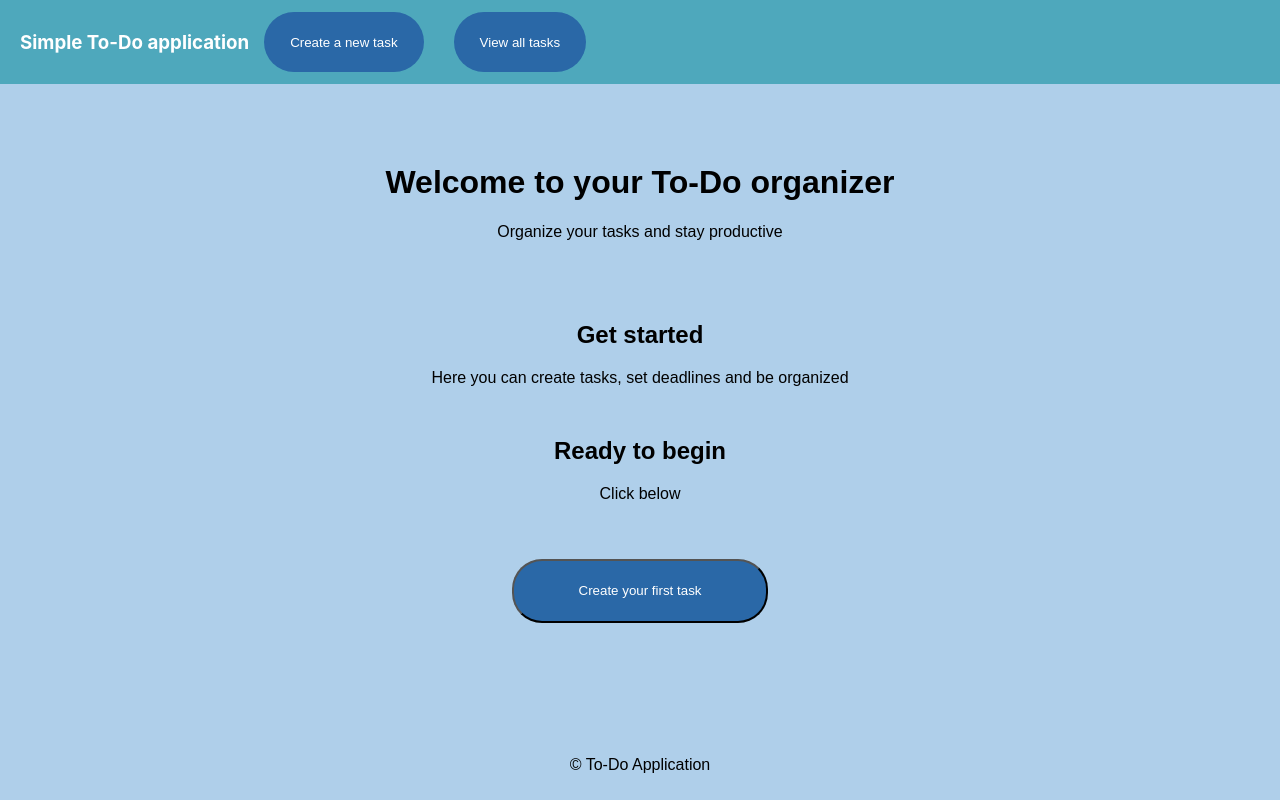
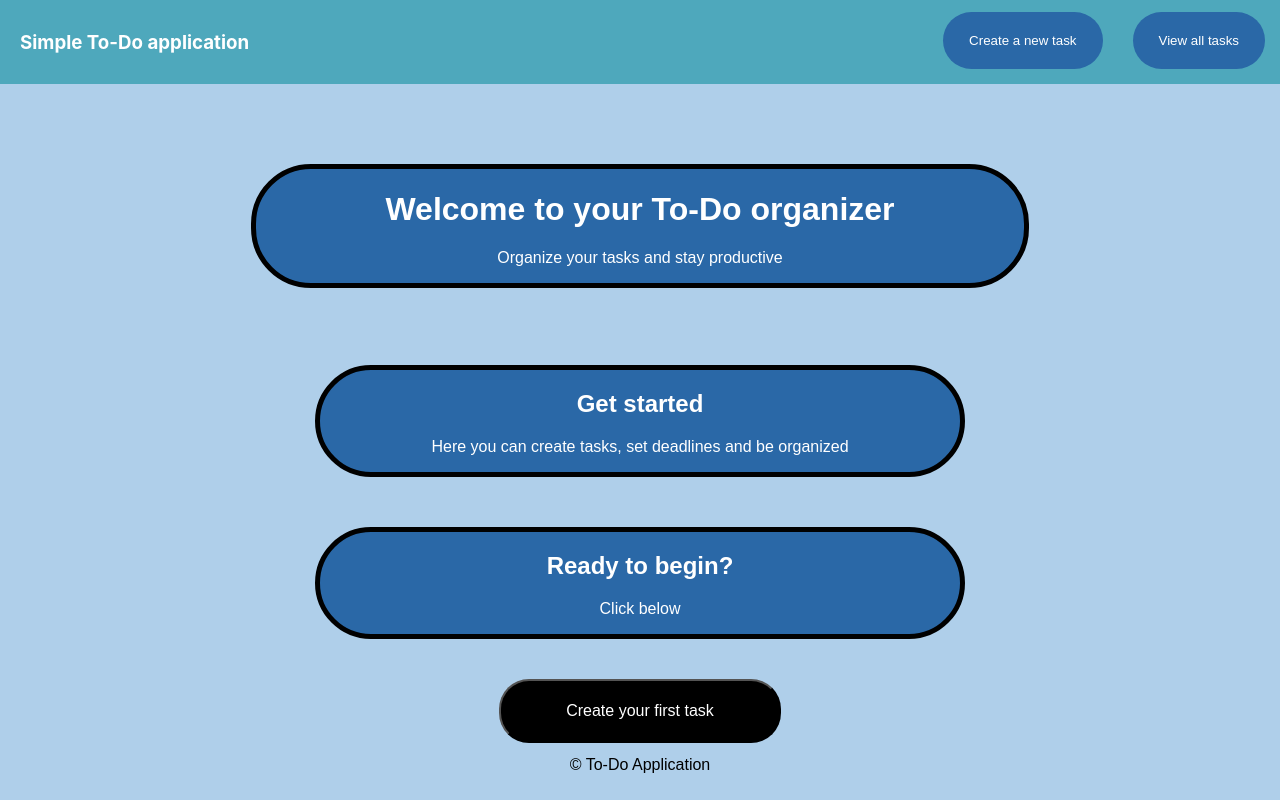
Before and after one commit to rstoyanovv/intro-to-react, a React (Create React App) app in the folder todo-frontend/: page / in a window 1280 px wide. Built offline with nearby package versions, Linux system fonts and the light colour scheme.

Commit message:
Fixing some problems

```diff
--- a/todo-frontend/src/components/CreateNewTask.js
+++ b/todo-frontend/src/components/CreateNewTask.js
@@ -36,23 +36,27 @@ export default function CreateNewTask() {
       {isSubmitted ? (
         <p>Task created successfully!</p>
       ) : (
-        <form onSubmit={handleSubmit}>
+        <form style={{ width: '40vw' }} onSubmit={handleSubmit}>
           <div className='form-row'>
-            <p style={{ marginRight: '12px' }}>Enter title of your task</p>
+            <p className='paragraph' style={{ marginRight: '12px' }}>Enter title of your task</p>
             <input
               type="text"
               placeholder="Enter task title"
               value={newTitle}
               onChange={(e) => setNewTitle(e.target.value)}
+              className='input-text'
+              required
             />
           </div>
           <div className='form-row'>
-            <p style={{ marginRight: '12px' }}>Enter descirption of your task</p>
+            <p className='paragraph' style={{ marginRight: '12px' }}>Enter descirption of your task</p>
             <input
               type="text"
               placeholder="Enter description of task"
               value={newTask}
               onChange={(e) => setNewTask(e.target.value)}
+              className='input-text'
+              required
             />
           </div>
           <div className='form-row'>
--- a/todo-frontend/src/components/Navbar.js
+++ b/todo-frontend/src/components/Navbar.js
@@ -10,17 +10,25 @@ export default function Navbar() {
         borderRadius: '30px',
     }
 
+    const styleOfNavButtons = {
+        position: 'absolute',
+        right: '0',
+    }
+
     return (
         <nav>
             <a href='/'>
                 <h3>Simple To-Do application</h3>
             </a>
+            <div className="nav-button-section" style={styleOfNavButtons}>
                 <button style={styleOfButton}>
                     <a style={styleOfATag} href='/api/create-task'> Create a new task </a>
                 </button>
                 <button style={styleOfButton}>
                     <a style={styleOfATag} href='/api/get-tasks'> View all tasks </a>
                 </button>
+            </div>
+
         </nav>
     );
 }
--- a/todo-frontend/src/components/WelcomePage.js
+++ b/todo-frontend/src/components/WelcomePage.js
@@ -2,9 +2,10 @@ import '../styles/welcomePageStyle.css';
 
 export default function WelcomePage() {
     const styleOfATag = {
-        display: 'block',
+        //display: 'block',
         textDecoration: 'none',
         padding: '20px 20px',
+        fontSize: '2vh',
     }
 
     return (
@@ -14,17 +15,19 @@ export default function WelcomePage() {
                 <p>Organize your tasks and stay productive</p>
             </header>
             <main className="welcome-main">
-                <section className="section">
+                <div className="section">
                     <h2>Get started</h2>
                     <p>Here you can create tasks, set deadlines and be organized</p>
-                </section>
-                <section className="section">
-                    <h2>Ready to begin</h2>
+                </div>
+                <div className='section2-text'>
+                    <h2>Ready to begin?</h2>
                     <p>Click below</p>
+                </div>
+                <div className='section2-button'>
                     <button className="start-button">
                         <a style={styleOfATag} href='/api/create-task'> Create your first task </a>
                     </button>
-                </section>
+                </div>
             </main>
             <footer className="welcome-footer">
                 <p>&copy; To-Do Application</p>
--- a/todo-frontend/src/styles/style.css
+++ b/todo-frontend/src/styles/style.css
@@ -17,7 +17,17 @@
 
   .form-row {
     display: flex;
+    align-items: center;
     margin: 15px 0px;
+  }
+
+  .paragraph {
+    flex: 1;
+  }
+
+  .input-text {
+    margin-left: 20px;
+    border-radius: 5px;
   }
 
   .task-input {
--- a/todo-frontend/src/styles/welcomePageStyle.css
+++ b/todo-frontend/src/styles/welcomePageStyle.css
@@ -1,14 +1,35 @@
 .welcome-container {
     text-align: center;
     font-family: sans-serif;
+    justify-content: center;
+    display: flex;
+    flex-wrap: wrap;
 }
 
 .welcome-header {
+    width: 60vw;
     margin: 80px;
+    margin-bottom: 47px;
+    border: 5px solid;
+    border-radius: 60px;
+    background-color: #2a68a7;
+    border-color: black;
+    color: white;
 }
 
 .welcome-main {
     margin: 30px;
+    justify-content: center;
+    align-items: center;
+}
+
+.section2-text {
+    border: 5px solid;
+    border-radius: 60px;
+    background-color: #2a68a7;
+    border-color: black;
+    color: white;
+    text-align: center;
 }
 
 .welcome-footer {
@@ -20,11 +41,23 @@
 
 .section {
     margin-bottom: 50px;
+    border: 5px solid;
+    border-radius: 60px;
+    background-color: #2a68a7;
+    border-color: black;
+    color: white;
+    width: 50vw;
 }
 
 .start-button {
     height: 8vh;
-    width: 20vw;
+    width: 22vw;
     margin-top: 5vh;
     border-radius: 30px;
+    background-color: black;
 }
+
+.section2 {
+    display: flex;
+    align-items: center;
+}
```
Lines whose indentation alone changed are shown as unchanged.
